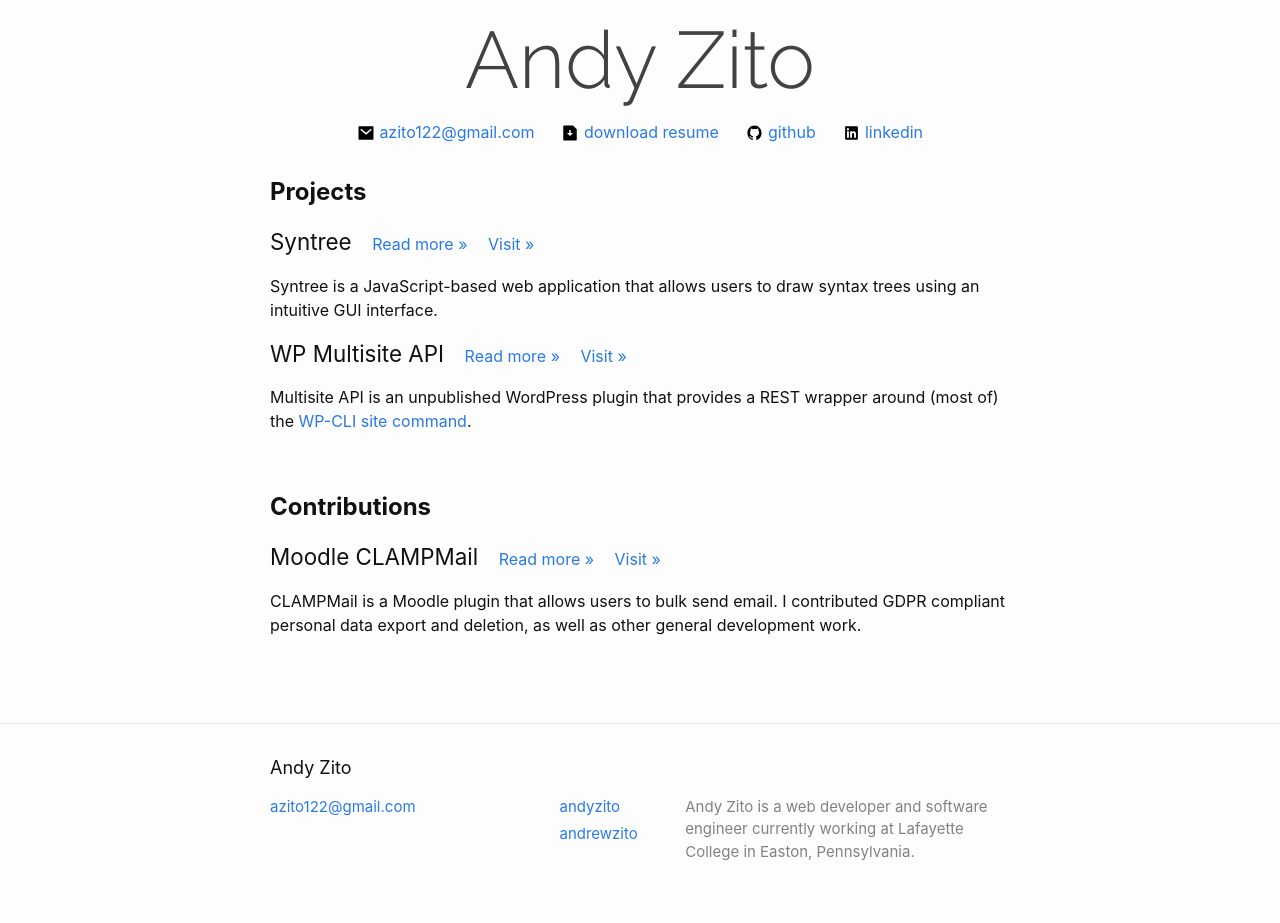
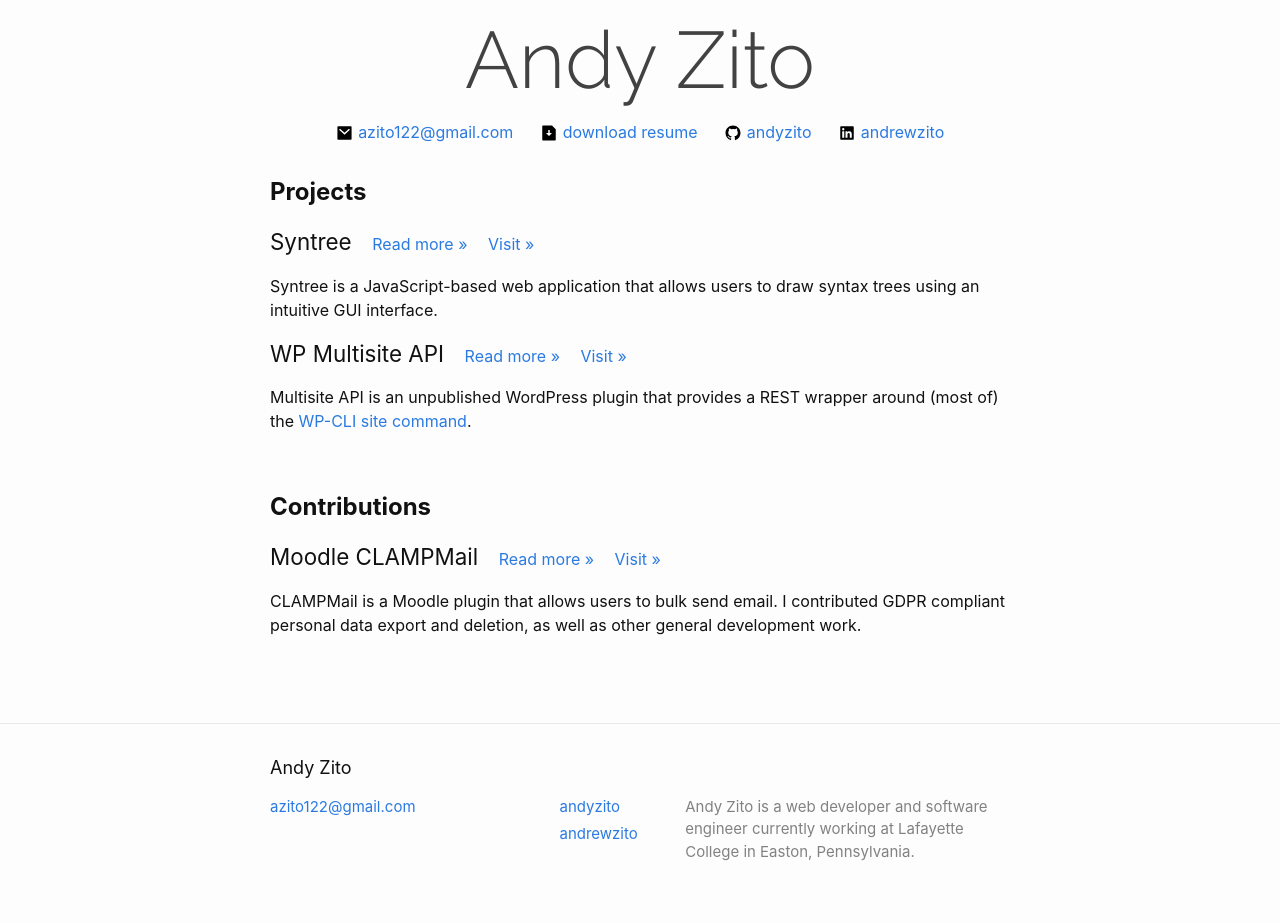
Before and after one commit to andyzito/andyzito.github.io, a Jekyll site: the page built from index.md, in a window 1280 px wide. Built offline with Jekyll 4.4.1, drawn with Linux system fonts in a browser that asks for light colours.

Commit message:
Show usernames in header

```diff
--- a/_includes/header.html
+++ b/_includes/header.html
@@ -7,8 +7,8 @@
     <div class="contact-row">
       <a class="icon-link" href="mailto:{{ site.email }}"><img src="{{ '/assets/mail-fill.svg' | relative_url }}"><span>{{ site.email | escape }}</span></a>
       <a class="icon-link" href="#"><img src="{{ '/assets/file-download-fill.svg' | relative_url }}"><span>download resume</span></a>
-      <a class="icon-link" href="https://github.com/{{ site.github_username | escape }}"><img src="{{ '/assets/github-fill.svg' | relative_url }}"><span>github</span></a>
-      <a class="icon-link" href="https://www.linkedin.com/in/{{ site.linkedin_username | escape }}"><img src="{{ '/assets/linkedin-box-fill.svg' | relative_url }}"><span>linkedin</span></a>
+      <a class="icon-link" href="https://github.com/{{ site.github_username | escape }}"><img src="{{ '/assets/github-fill.svg' | relative_url }}"><span>{{ site.github_username }}</span></a>
+      <a class="icon-link" href="https://www.linkedin.com/in/{{ site.linkedin_username | escape }}"><img src="{{ '/assets/linkedin-box-fill.svg' | relative_url }}"><span>{{ site.linkedin_username }}</span></a>
     </div>
     <!-- {%- if page_paths -%}
       <nav class="site-nav">
```
